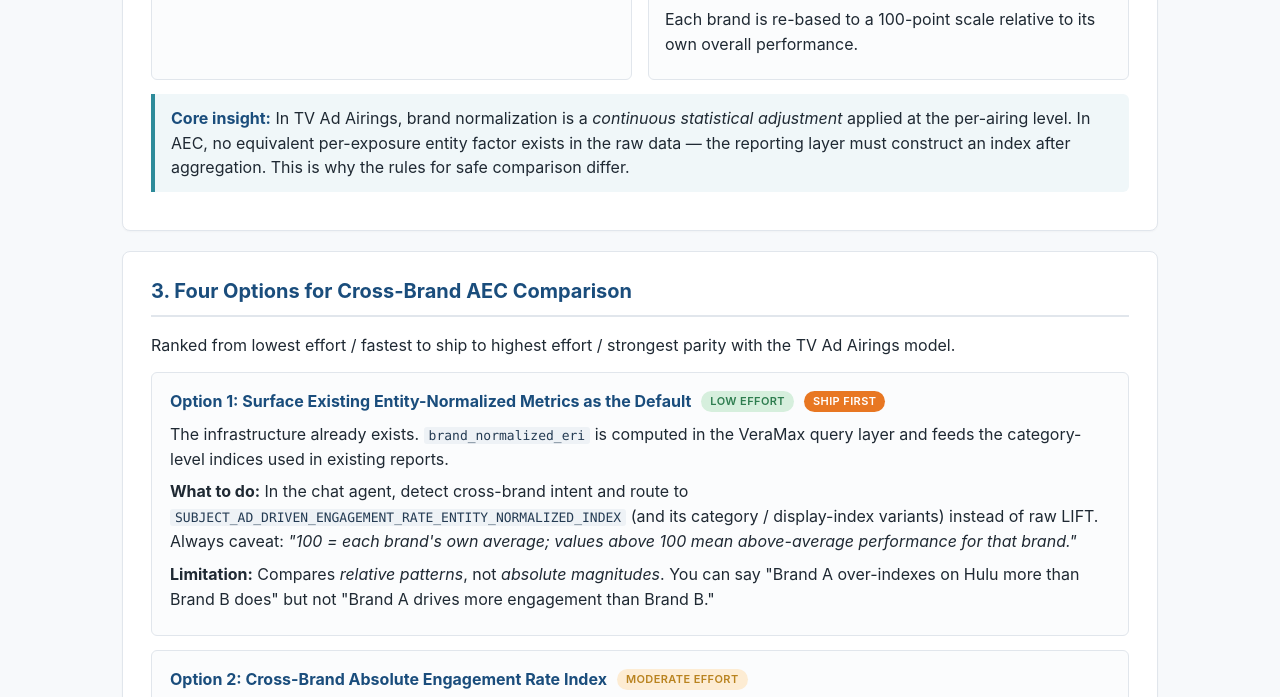
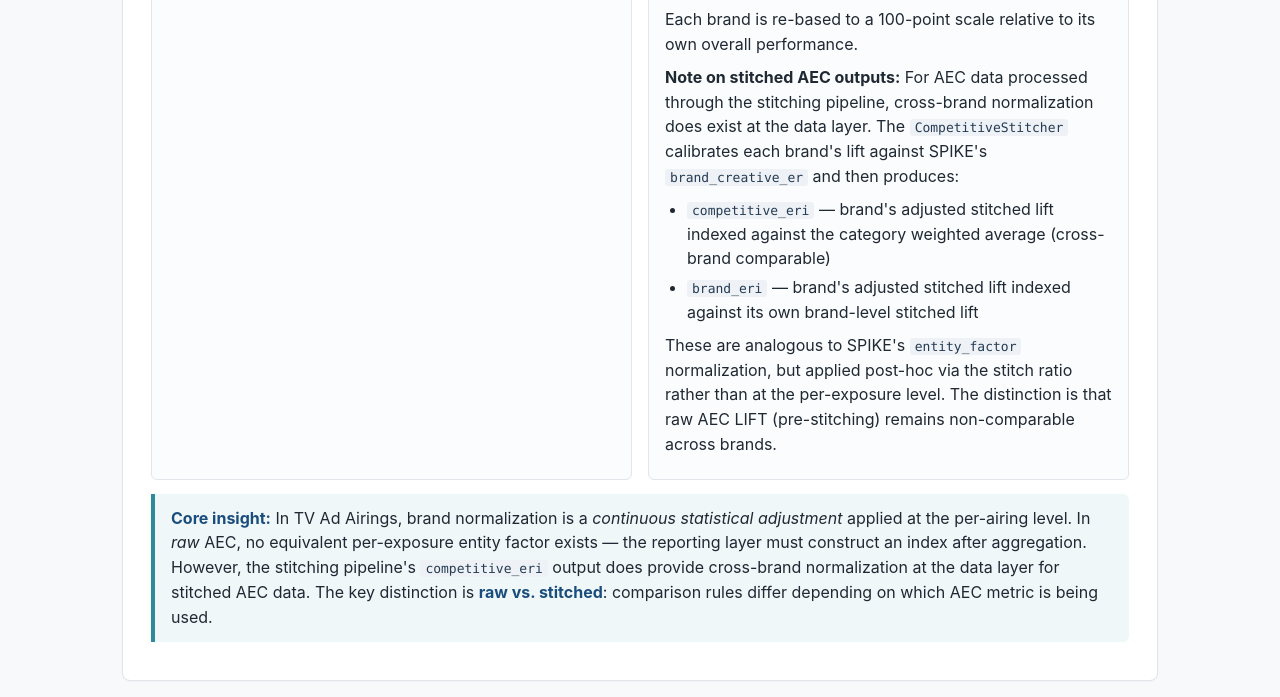
Before and after one commit to travis-higgins-edo/travis-notes, a plain HTML site: page aec-vs-spike-cross-brand-comparison.html in a window 1280 px wide. Shown: the part 1384-2081 px from the top of the page. Drawn offline with Linux system fonts and the light colour scheme.

Commit message:
Update AEC vs SPIKE doc with stitching pipeline findings

```diff
--- a/aec-vs-spike-cross-brand-comparison.html
+++ b/aec-vs-spike-cross-brand-comparison.html
@@ -412,11 +412,17 @@
         <p>Reports therefore derive an entity-normalized index <em>after the fact</em>:</p>
         <div class="formula">brand_normalized_eri = lift / overall_brand_lift &times; 100</div>
         <p>Each brand is re-based to a 100-point scale relative to its own overall performance.</p>
+        <p><strong>Note on stitched AEC outputs:</strong> For AEC data processed through the stitching pipeline, cross-brand normalization does exist at the data layer. The <code>CompetitiveStitcher</code> calibrates each brand's lift against SPIKE's <code>brand_creative_er</code> and then produces:</p>
+        <ul>
+          <li><code>competitive_eri</code> &mdash; brand's adjusted stitched lift indexed against the category weighted average (cross-brand comparable)</li>
+          <li><code>brand_eri</code> &mdash; brand's adjusted stitched lift indexed against its own brand-level stitched lift</li>
+        </ul>
+        <p>These are analogous to SPIKE's <code>entity_factor</code> normalization, but applied post-hoc via the stitch ratio rather than at the per-exposure level. The distinction is that raw AEC LIFT (pre-stitching) remains non-comparable across brands.</p>
       </div>
     </div>
 
     <div class="callout">
-      <strong>Core insight:</strong> In TV Ad Airings, brand normalization is a <em>continuous statistical adjustment</em> applied at the per-airing level. In AEC, no equivalent per-exposure entity factor exists in the raw data &mdash; the reporting layer must construct an index after aggregation. This is why the rules for safe comparison differ.
+      <strong>Core insight:</strong> In TV Ad Airings, brand normalization is a <em>continuous statistical adjustment</em> applied at the per-airing level. In <em>raw</em> AEC, no equivalent per-exposure entity factor exists &mdash; the reporting layer must construct an index after aggregation. However, the stitching pipeline's <code>competitive_eri</code> output does provide cross-brand normalization at the data layer for stitched AEC data. The key distinction is <strong>raw vs. stitched</strong>: comparison rules differ depending on which AEC metric is being used.
     </div>
   </section>
 
@@ -446,6 +452,9 @@
       <p>Scaffolding for this already exists in the metrics spec under <code>SUBJECT_AD_DRIVEN_BRAND_ENGAGEMENT_RATE</code> and <code>SUBJECT_AD_DRIVEN_BRAND_ENGAGEMENT_RATE_INDEX</code>.</p>
       <p><strong>What to do:</strong> Add one CTE to the VeraMax query chain that computes the weighted average of <code>overall_brand_lift</code> across the competitive set, then divides each brand's value by it.</p>
       <p><strong>Advantage:</strong> Direct cross-brand comparable index, conceptually parallel to how <code>entity_factor</code> works in TV Ad Airings. Combined with Option 1, you can produce a dimension-specific cross-brand index by multiplication.</p>
+      <div class="callout warn">
+        <strong>Check before building:</strong> The stitching pipeline already computes <code>competitive_eri</code> &mdash; a category-weighted cross-brand index derived from stitched AEC lift. Before investing in new CTE work, verify whether <code>competitive_eri</code> is already surfaced in the VeraMax/RRD query layer. If it is, Option 2 may reduce to a routing problem (low effort) rather than new metric work.
+      </div>
     </div>
 
     <div class="option-card">
@@ -628,7 +637,7 @@
     <h3>Recommended Path</h3>
     <ol>
       <li><strong>Ship Option 1 + Option 4 immediately.</strong> Use the existing entity-normalized indices and wrap them with chat agent guardrails. This unblocks Tier-2 comparisons today with no data layer changes.</li>
-      <li><strong>Build Option 2 next.</strong> Add a Cross-Brand Absolute Index CTE to VeraMax. This gives clients the "which brand wins" answer they actually want.</li>
+      <li><strong>Audit stitching outputs before building Option 2.</strong> The stitching pipeline already produces <code>competitive_eri</code> (brand lift indexed against the category weighted average). Confirm whether this is already surfaced in VeraMax. If yes, Option 2 is a routing change, not new metric work. If no, add the Cross-Brand Absolute Index CTE to VeraMax.</li>
       <li><strong>Plan Option 3 as the long-term ideal.</strong> An AEC-native entity factor would give true data-layer parity with TV Ad Airings, but requires CMPDS pipeline and RRD schema work.</li>
       <li><strong>Treat the cross-dimension problem as a query-alignment problem, not a metric problem.</strong> No new metric solves Tier 3; the chat agent must enforce dimensional alignment or decompose the answer.</li>
     </ol>
```
